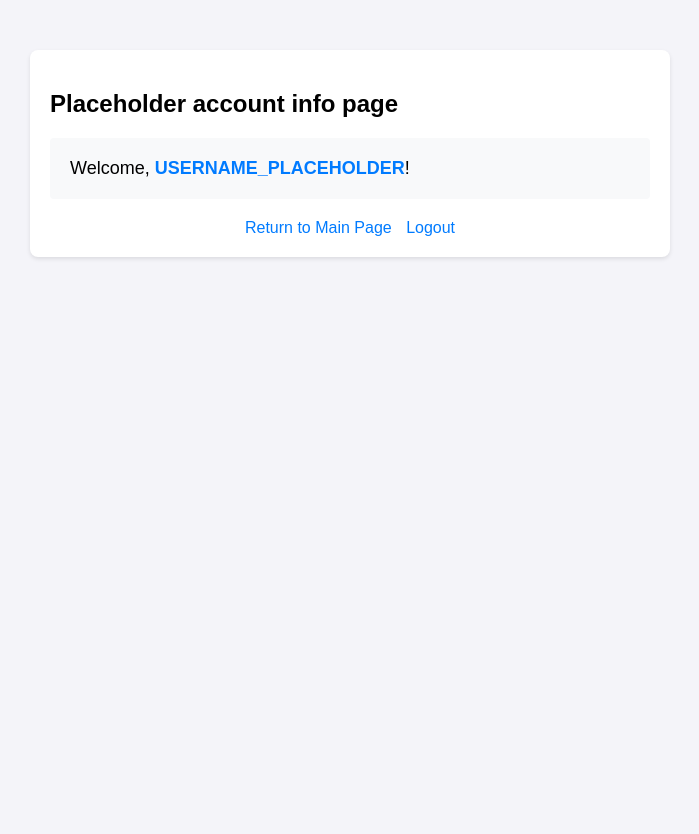
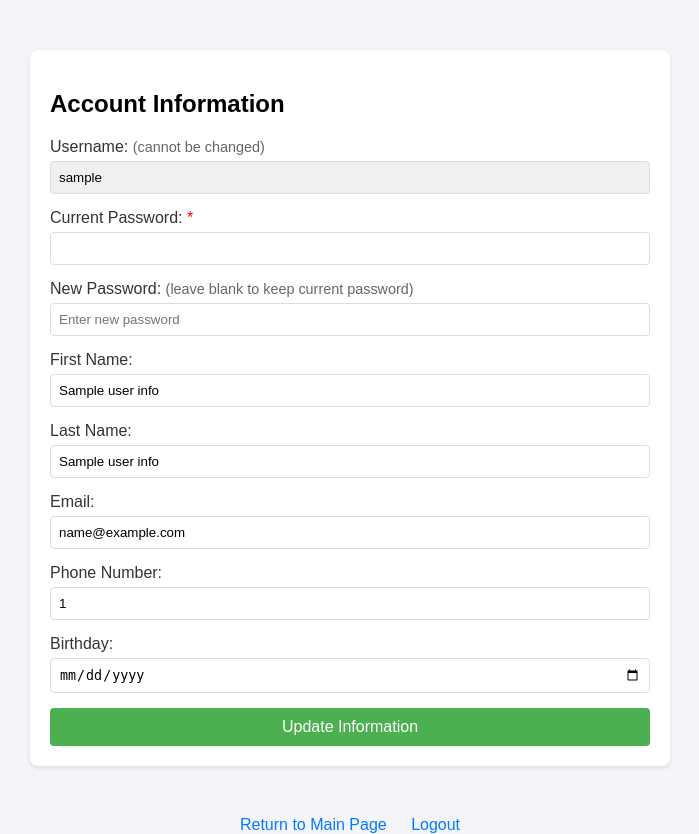
Before and after one commit to A00313/Database-Managment, a Flask app: template templates/account.html in a window 1280 px wide. Shown: the whole page, without its empty margins (290-989 px from the left). Before the commit the page ends 259 px from the top, so only its background shows below. Run offline with Flask 3, Linux system fonts and the light colour scheme; the template is opened without the code that fills it: most values are stand-ins (such as "Sample title", 1, 10 or a date in 2020).

Commit message:
Adding account information editing
Replacing placeholder account.html page with forms to input new updated information

New information cannot be updated unless user inputs old password

```diff
--- a/app.py
+++ b/app.py
@@ -300,12 +300,10 @@ def login():
                        (username, password))
         user = cursor.fetchone()
         conn.close()
-
         if user:
             global current_user_id
             current_user_id = user['login_id']
-            # Use render_template instead of file operations
-            return render_template('account.html').replace('USERNAME_PLACEHOLDER', username)
+            return redirect('/account')
         else:
             # Redirect to login page with error parameter
             return redirect('/login?error=1')
@@ -395,8 +393,85 @@ def account():
     if not current_user_id:
         return redirect('/login')
 
-    current_user = get_username(current_user_id)
-    return render_template('account.html').replace('USERNAME_PLACEHOLDER', current_user)
+    conn = get_db_connection()
+    cursor = conn.cursor()
+
+    # Get user information from both tables
+    cursor.execute('''
+        SELECT li.username, ci.f_name, ci.l_name, ci.email, ci.phone_num, ci.birthday
+        FROM login_info li
+        JOIN cust_info ci ON li.login_id = ci.login_id
+        WHERE li.login_id = ?
+    ''', (current_user_id,))
+
+    row = cursor.fetchone()
+    conn.close()
+
+    if row:
+        user_info = {
+            'username': row['username'],
+            'f_name': row['f_name'],
+            'l_name': row['l_name'],
+            'email': row['email'],
+            'phone_num': row['phone_num'],
+            'birthday': row['birthday']
+        }
+        # Get message from query parameter if it exists
+        message = request.args.get('message', '')
+        message_type = request.args.get('message_type', '')
+        return render_template('account.html', user_info=user_info, message=message, message_type=message_type)
+    return redirect('/login')
+
+
+@app.route("/update_account", methods=['POST'])
+def update_account():
+    if not current_user_id:
+        return redirect('/login')
+
+    # Get form data
+    current_password = request.form.get('current_password')
+    new_password = request.form.get('password')
+    f_name = request.form['f_name']
+    l_name = request.form['l_name']
+    email = request.form['email']
+    phone_num = request.form['phone_num']
+    birthday = request.form['birthday']
+
+    conn = get_db_connection()
+    cursor = conn.cursor()
+
+    try:
+        # Verify current password
+        cursor.execute('SELECT password FROM login_info WHERE login_id = ?', (current_user_id,))
+        stored_password = cursor.fetchone()['password']
+
+        if not stored_password or stored_password != current_password:
+            return redirect('/account?message=Incorrect current password. No changes were made.&message_type=error')
+
+        # Update customer information
+        cursor.execute('''
+            UPDATE cust_info
+            SET f_name = ?, l_name = ?, email = ?, phone_num = ?, birthday = ?
+            WHERE login_id = ?
+        ''', (f_name, l_name, email, phone_num, birthday, current_user_id))
+
+        # Update password if a new one is provided
+        if new_password and new_password.strip():
+            cursor.execute('''
+                UPDATE login_info
+                SET password = ?
+                WHERE login_id = ?
+            ''', (new_password, current_user_id))
+
+        conn.commit()
+        return redirect('/account?message=Your information has been updated successfully!&message_type=success')
+    except Exception as e:
+        conn.rollback()
+        return redirect('/account?message=An error occurred while updating your information.&message_type=error')
+    finally:
+        conn.close()
+
+    return redirect('/account')
 
 
 if __name__ == '__main__':
--- a/static/styles.css
+++ b/static/styles.css
@@ -107,6 +107,7 @@ body {
 .auth-link a {
     color: #007bff;
     text-decoration: none;
+    margin: 0 10px;
 }
 
 .auth-link a:hover {
@@ -130,3 +131,23 @@ body {
     font-weight: bold;
     color: #007bff;
 }
+
+/* Alert styles */
+.alert {
+    padding: 10px;
+    margin-bottom: 15px;
+    border-radius: 4px;
+    text-align: center;
+}
+
+.alert-success {
+    background-color: #d4edda;
+    color: #155724;
+    border: 1px solid #c3e6cb;
+}
+
+.alert-error {
+    background-color: #f8d7da;
+    color: #721c24;
+    border: 1px solid #f5c6cb;
+}
--- a/templates/account.html
+++ b/templates/account.html
@@ -6,14 +6,58 @@
 </head>
 <body>
     <div class="auth-container">
-        <h2>Placeholder account info page</h2>
-        <div class="account-info">
-            <p>Welcome, <span class="username">USERNAME_PLACEHOLDER</span>!</p>
+        <h2>Account Information</h2>
+        <div class="alert alert-{{ message_type }}" style="display: {{ 'block' if message else 'none' }}">
+            {{ message }}
+        </div>
+            <form method="POST" action="/update_account">
+                <div class="form-group">
+                    <label for="username">Username: <span style="color: #666; font-size: 0.9em;">(cannot be changed)</span></label>
+                    <input type="text" id="username" name="username" value="{{ user_info.username }}" readonly style="background-color: #f0f0f0; cursor: not-allowed;">
+                </div>
+                <div class="form-group">
+                    <label for="current_password">Current Password: <span style="color: #ff0000;">*</span></label>
+                    <input type="password" id="current_password" name="current_password" required>
+                </div>
+                <div class="form-group">
+                    <label for="password">New Password: <span style="color: #666; font-size: 0.9em;">(leave blank to keep current password)</span></label>
+                    <input type="password" id="password" name="password" placeholder="Enter new password">
+                </div>
+                <div class="form-group">
+                    <label for="f_name">First Name:</label>
+                    <input type="text" id="f_name" name="f_name" value="{{ user_info.f_name }}" required>
+                </div>
+                <div class="form-group">
+                    <label for="l_name">Last Name:</label>
+                    <input type="text" id="l_name" name="l_name" value="{{ user_info.l_name }}" required>
+                </div>
+                <div class="form-group">
+                    <label for="email">Email:</label>
+                    <input type="email" id="email" name="email" value="{{ user_info.email }}" required>
+                </div>
+                <div class="form-group">
+                    <label for="phone_num">Phone Number:</label>
+                    <input type="tel" id="phone_num" name="phone_num" value="{{ user_info.phone_num }}" pattern="[0-9]+" title="Please enter numbers only" required>
+                </div>
+                <div class="form-group">
+                    <label for="birthday">Birthday:</label>
+                    <input type="date" id="birthday" name="birthday" value="{{ user_info.birthday }}" required>
+                </div>
+                <button type="submit" class="auth-button">Update Information</button>
+            </form>
         </div>
         <div class="auth-link">
             <a href="/">Return to Main Page</a>
             <a href="/logout" style="margin-left: 10px;">Logout</a>
         </div>
     </div>
+    <script>
+        // Automatically hide the message after 5 seconds
+        if (document.querySelector('.alert').style.display === 'block') {
+            setTimeout(function() {
+                document.querySelector('.alert').style.display = 'none';
+            }, 5000);
+        }
+    </script>
 </body>
 </html>
```
Also changed, not shown: example.db.
